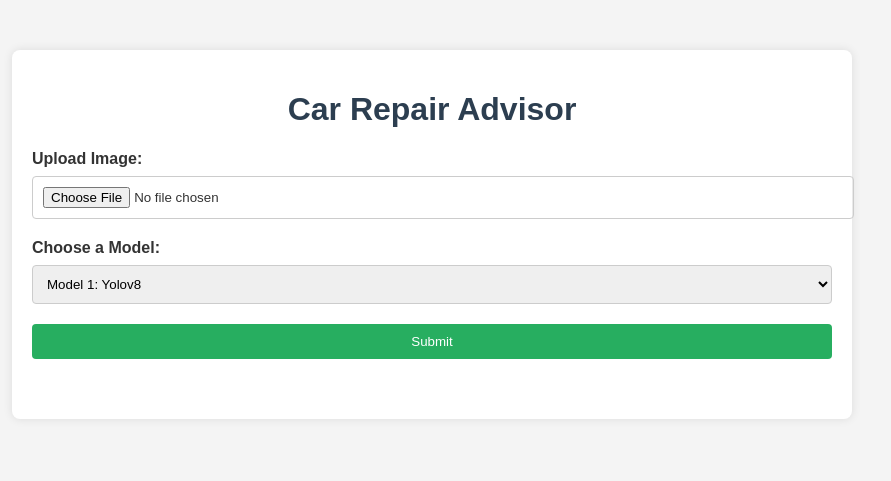
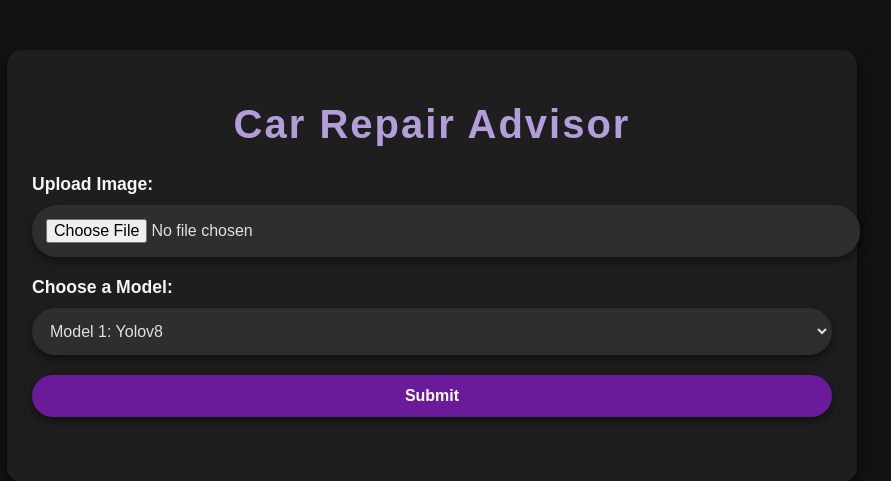
Before and after one commit to KaustubhGhale/Tata_Innovent_2024, a Flask app: page / in a window 1280 px wide. Shown: the top 481 px of the page, without its empty margins (208-1099 px from the left). Run offline with Flask 3, Linux system fonts and the light colour scheme.

Commit message:
Update styles.css

```diff
--- a/static/styles.css
+++ b/static/styles.css
@@ -1,24 +1,33 @@
-/* styles.css */
+/* styles.css (Dark Mode) */
 body {
-    font-family: Arial, sans-serif;
-    background-color: #f4f4f4;
-    color: #333;
+    font-family: 'Poppins', sans-serif;
+    background-color: #121212;
+    color: #e0e0e0;
     margin: 0;
     padding: 0;
+    transition: background-color 0.3s ease, color 0.3s ease;
 }
 
 .container {
     max-width: 800px;
     margin: 50px auto;
-    background-color: #fff;
-    padding: 20px;
-    border-radius: 8px;
-    box-shadow: 0 0 10px rgba(0, 0, 0, 0.1);
+    background-color: #1e1e1e;
+    padding: 25px;
+    border-radius: 15px;
+    box-shadow: 0 8px 15px rgba(0, 0, 0, 0.5);
+    transition: transform 0.3s ease, box-shadow 0.3s ease;
+}
+
+.container:hover {
+    transform: translateY(-5px);
+    box-shadow: 0 15px 30px rgba(0, 0, 0, 0.6);
 }
 
 h1 {
     text-align: center;
-    color: #2c3e50;
+    color: #b39ddb;
+    font-size: 2.5em;
+    letter-spacing: 2px;
 }
 
 form {
@@ -27,29 +36,50 @@ form {
 
 label {
     display: block;
-    margin-bottom: 8px;
+    margin-bottom: 10px;
     font-weight: bold;
+    color: #f5f5f5;
+    font-size: 1.1em;
 }
 
 input[type="file"],
 select,
 button {
     width: 100%;
-    padding: 10px;
+    padding: 12px;
     margin-bottom: 20px;
-    border-radius: 4px;
-    border: 1px solid #ccc;
+    border-radius: 25px;
+    border: 2px solid transparent;
+    background-color: #2e2e2e;
+    color: #e0e0e0;
+    font-size: 1em;
+    box-shadow: 0 4px 10px rgba(0, 0, 0, 0.5);
+    transition: all 0.3s ease;
+}
+
+input[type="file"]:focus,
+select:focus,
+button:focus {
+    border-color: #b39ddb;
+    outline: none;
 }
 
 button {
-    background-color: #27ae60;
-    color: #fff;
+    background-color: #6a1b9a;
+    color: white;
     border: none;
     cursor: pointer;
+    font-weight: bold;
+    transition: background-color 0.3s ease, transform 0.3s ease;
 }
 
 button:hover {
-    background-color: #2ecc71;
+    background-color: #8e24aa;
+    transform: translateY(-3px);
+}
+
+button:active {
+    background-color: #4a148c;
 }
 
 #results {
```
Also changed, not shown: other parts of static/styles.css (+26 -3 lines).
